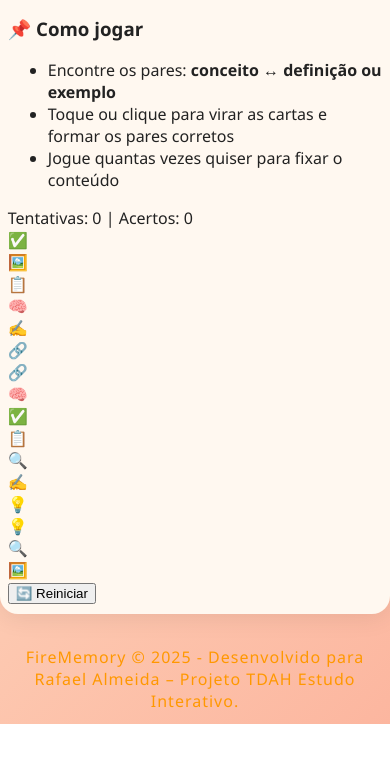
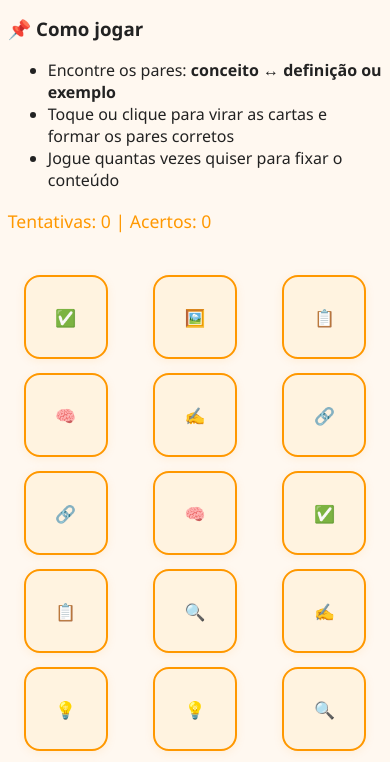
Before and after one commit to rafsguimaraes/jogo-memoria-pf, a plain HTML site: page etapa1.html in a window 390 px wide. Shown: the part 304-1066 px from the top of the page. Before the commit the page ends 1028 px from the top, so only its background shows below. Drawn offline with Linux system fonts and the light colour scheme.

Commit message:
Auto: alteração detectada

```diff
--- a/style.css
+++ b/style.css
@@ -1,3 +1,86 @@
+/* FireMemory - Grid e Cards do Jogo da Memória */
+.memory-grid {
+  display: grid;
+  grid-template-columns: repeat(auto-fit, minmax(120px, 1fr));
+  gap: 22px;
+  justify-items: center;
+  align-items: center;
+  max-width: 700px;
+  margin: 32px auto 24px auto;
+  padding: 10px 0 20px 0;
+}
+.card {
+  width: 110px;
+  height: 110px;
+  background: #fff3e0;
+  border: 2.5px solid #ff9800;
+  border-radius: 16px;
+  box-shadow: 0 2px 10px rgba(255,152,0,0.10);
+  display: flex;
+  align-items: center;
+  justify-content: center;
+  font-size: 1.45rem;
+  font-weight: 600;
+  color: #ff5722;
+  cursor: pointer;
+  transition: background 0.2s, transform 0.15s, box-shadow 0.2s;
+  user-select: none;
+  position: relative;
+}
+.card.flipped, .card.matched {
+  background: #ffe0b2;
+  color: #222;
+  transform: scale(1.04);
+  box-shadow: 0 4px 16px #ff980033;
+  cursor: default;
+}
+.card.matched {
+  background: #b2f2bb;
+  color: #222;
+  border-color: #27ae60;
+}
+.btn-restart {
+  background: #3498db;
+  color: #fff;
+  border: none;
+  border-radius: 8px;
+  padding: 10px 26px;
+  font-size: 1.1rem;
+  font-weight: 500;
+  cursor: pointer;
+  margin-top: 10px;
+  box-shadow: 0 2px 8px #3498db22;
+  transition: background 0.2s;
+}
+.btn-restart:hover {
+  background: #217dbb;
+}
+.scoreboard {
+  margin: 18px 0 0 0;
+  font-size: 1.1rem;
+  font-weight: 500;
+  color: #ff9800;
+  text-align: left;
+}
+.parabens {
+  color: #27ae60;
+  font-weight: bold;
+  font-size: 1.2rem;
+  margin-top: 18px;
+  text-align: center;
+}
+@media (max-width: 800px) {
+  .memory-grid {
+    max-width: 98vw;
+    grid-template-columns: repeat(auto-fit, minmax(90px, 1fr));
+    gap: 14px;
+  }
+  .card {
+    width: 80px;
+    height: 80px;
+    font-size: 1.05rem;
+  }
+}
 /* FireMemory - Estilo Moderno e Responsivo */
 body {
   margin: 0;
```
